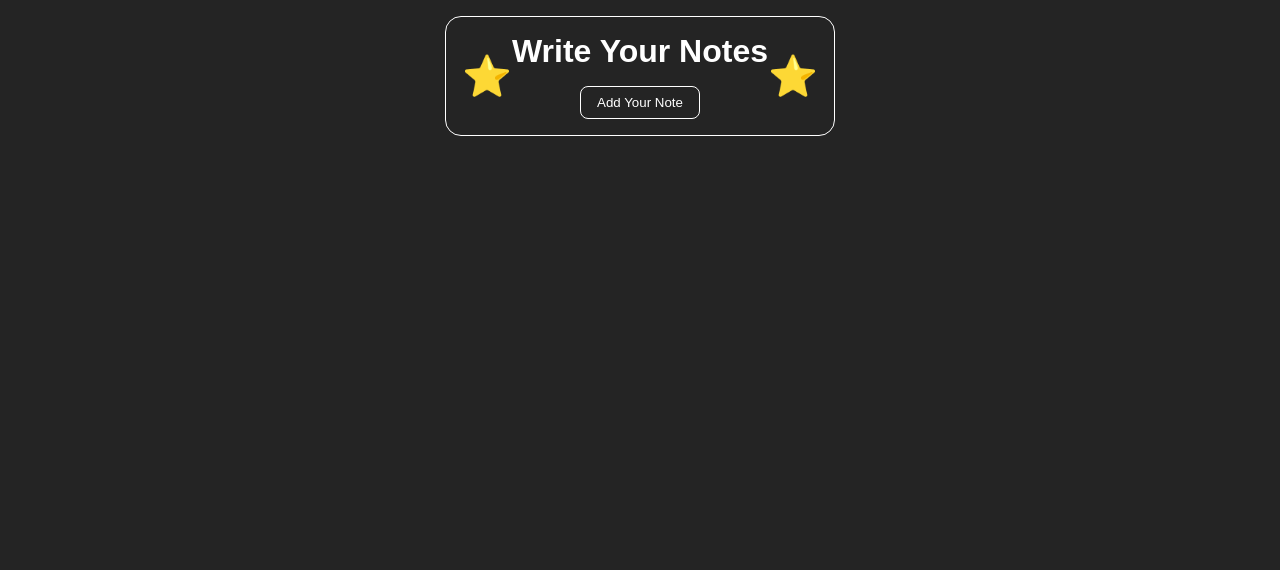
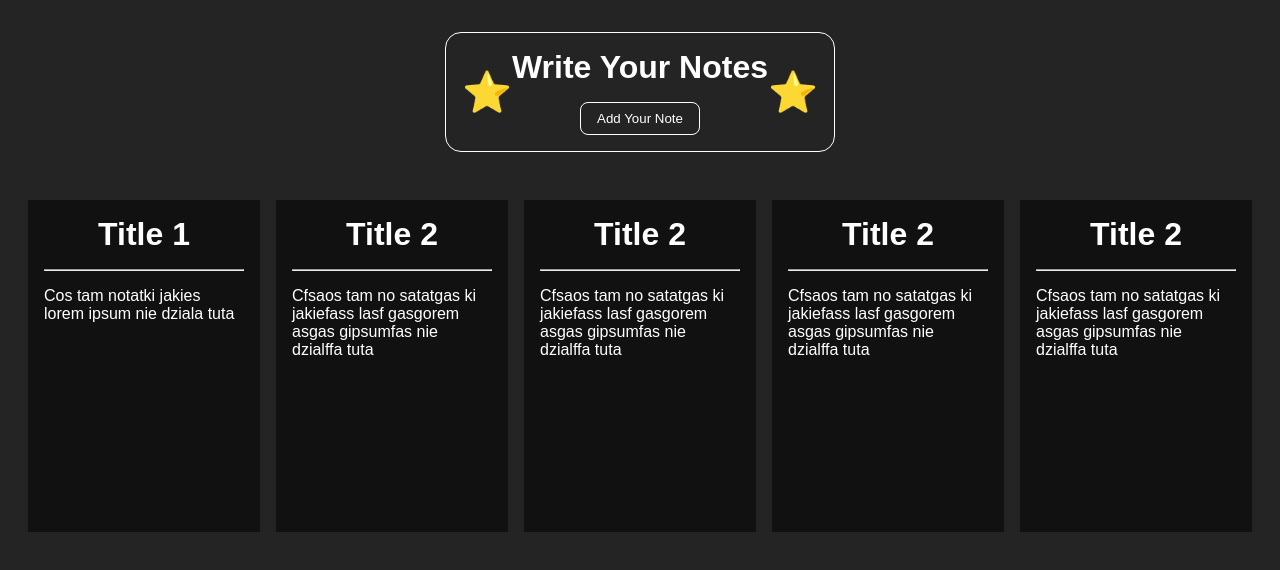
Before and after one commit to Ajgorek04/notes-react.js, a React (Vite) app: page / in a window 1280 px wide. Shown: the top 570 px of the page. Built offline with nearby package versions, Linux system fonts and the light colour scheme.

Commit message:
adding containers for notes

```diff
--- a/src/App.css
+++ b/src/App.css
@@ -3,3 +3,26 @@
     display: flex;
     flex-direction: column;
 }
+
+.noteContainer {
+    margin-top: 1rem;
+    display: flex;
+    align-items: center;
+    justify-content: center;
+    flex-wrap: wrap;
+    gap: 1rem;
+}
+
+.noteDivs {
+    display: flex;
+    flex-direction: column;
+    gap: 1rem;
+    width: 200px;
+    height: 300px;
+    padding: 1rem;
+    background-color: #111;
+}
+
+.noteDivs h1 {
+    text-align: center;
+}
--- a/src/App.jsx
+++ b/src/App.jsx
@@ -5,6 +5,33 @@ import { AddInput } from "./components/AddInput/AddInput";
 
 function App() {
     const [isAddNoteShown, setIsAddNoteShown] = useState(false);
+
+    const [notes, setNotes] = useState([
+        {
+            title: "Title 1",
+            content: "Cos tam notatki jakies lorem ipsum nie dziala tuta",
+        },
+        {
+            title: "Title 2",
+            content:
+                "Cfsaos tam no satatgas ki jakiefass lasf gasgorem asgas gipsumfas nie dzialffa tuta",
+        },
+        {
+            title: "Title 2",
+            content:
+                "Cfsaos tam no satatgas ki jakiefass lasf gasgorem asgas gipsumfas nie dzialffa tuta",
+        },
+        {
+            title: "Title 2",
+            content:
+                "Cfsaos tam no satatgas ki jakiefass lasf gasgorem asgas gipsumfas nie dzialffa tuta",
+        },
+        {
+            title: "Title 2",
+            content:
+                "Cfsaos tam no satatgas ki jakiefass lasf gasgorem asgas gipsumfas nie dzialffa tuta",
+        },
+    ]);
 
     function handleViewAddNoteClick() {
         setIsAddNoteShown(true);
@@ -21,6 +48,15 @@ function App() {
                 showAddNote={setIsAddNoteShown}
             />
             {isAddNoteShown && <AddInput addNote={handleAddNoteClick} />}
+            <div className="noteContainer">
+                {notes.map((note, index) => (
+                    <div className="noteDivs" key={index}>
+                        <h1>{note.title}</h1>
+                        <hr />
+                        <p>{note.content}</p>
+                    </div>
+                ))}
+            </div>
         </div>
     );
 }
--- a/src/components/Header/Header.module.css
+++ b/src/components/Header/Header.module.css
@@ -2,7 +2,7 @@
     align-self: center;
     display: flex;
     text-align: center;
-    margin: 1rem;
+    margin: 2rem;
     border: 1px solid #fff;
     border-radius: 1rem;
     padding: 1rem;
```
